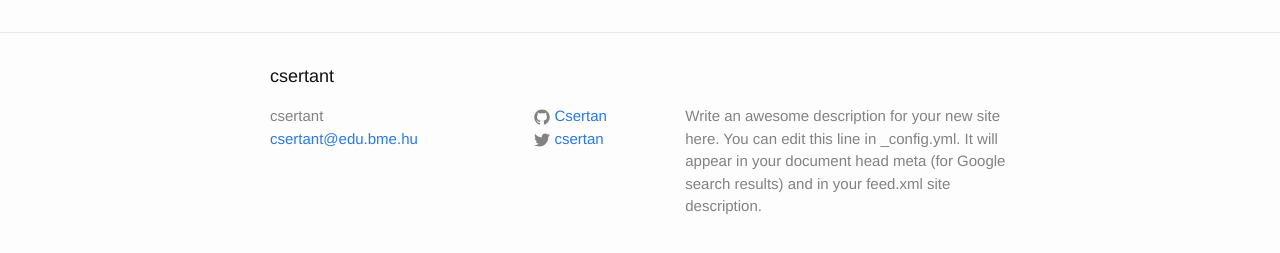
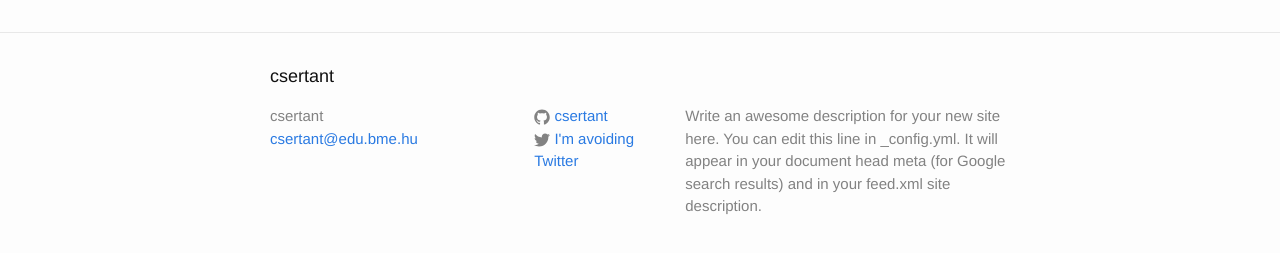
Before and after one commit to Csertan/Csertan.github.io, a Jekyll site: the page built from index.html, in a window 1280 px wide. Shown: the part 264-517 px from the top of the page. Built offline with Jekyll 4.4.1, drawn with Linux system fonts in a browser that asks for light colours.

Commit message:
Update _config.yml

```diff
--- a/_config.yml
+++ b/_config.yml
@@ -7,8 +7,9 @@ description: > # this means to ignore newlines until "baseurl:"
   Google search results) and in your feed.xml site description.
 baseurl: "" # the subpath of your site, e.g. /blog
 url: "http://yourdomain.com" # the base hostname & protocol for your site
-twitter_username: csertan
-github_username:  Csertan
+twitter_username: I'm avoiding Twitter
+github_username:  csertant
+linkedin_profile: https://www.linkedin.com/in/tam%C3%A1s-csert%C3%A1n-76102a175
 
 # Build settings
 markdown: kramdown
```
